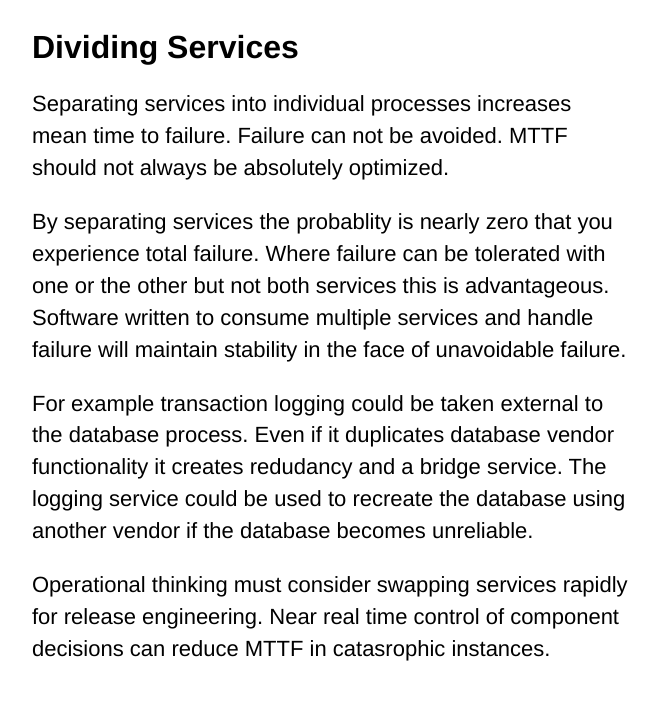
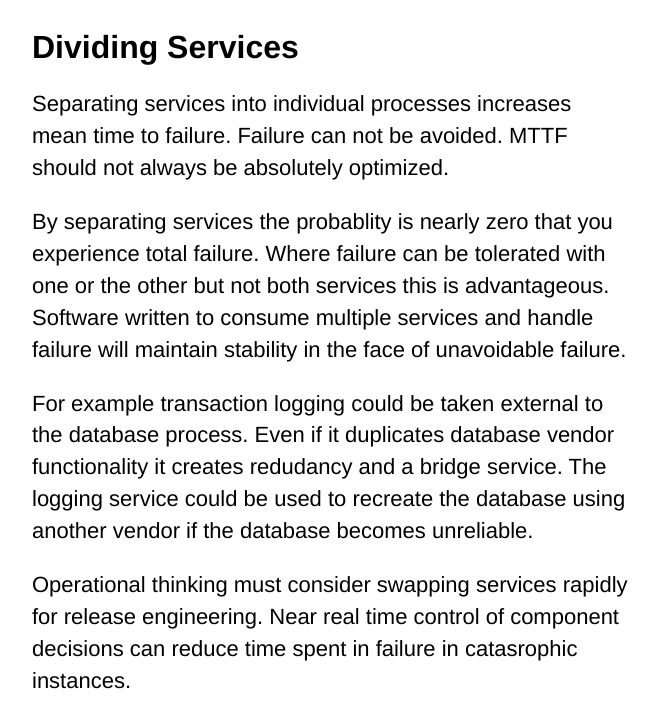
Before and after one commit to svanderbleek/svanderbleek.github.com, a Jekyll site: the page built from _posts/2014-03-11-dividing-services.html, in a window 1280 px wide. Shown: the top 728 px of the page, without its empty margins (308-966 px from the left). Built offline with Jekyll 4.4.1, drawn with Linux system fonts in a browser that asks for light colours.

Commit message:
Just wrong

```diff
--- a/_posts/2014-03-11-dividing-services.html
+++ b/_posts/2014-03-11-dividing-services.html
@@ -18,5 +18,5 @@ For example transaction logging could be taken external to the database process.
 </p>
 
 <p>
-Operational thinking must consider swapping services rapidly for release engineering. Near real time control of component decisions can reduce MTTF in catasrophic instances.
+Operational thinking must consider swapping services rapidly for release engineering. Near real time control of component decisions can reduce time spent in failure in catasrophic instances.
 </p>
```
